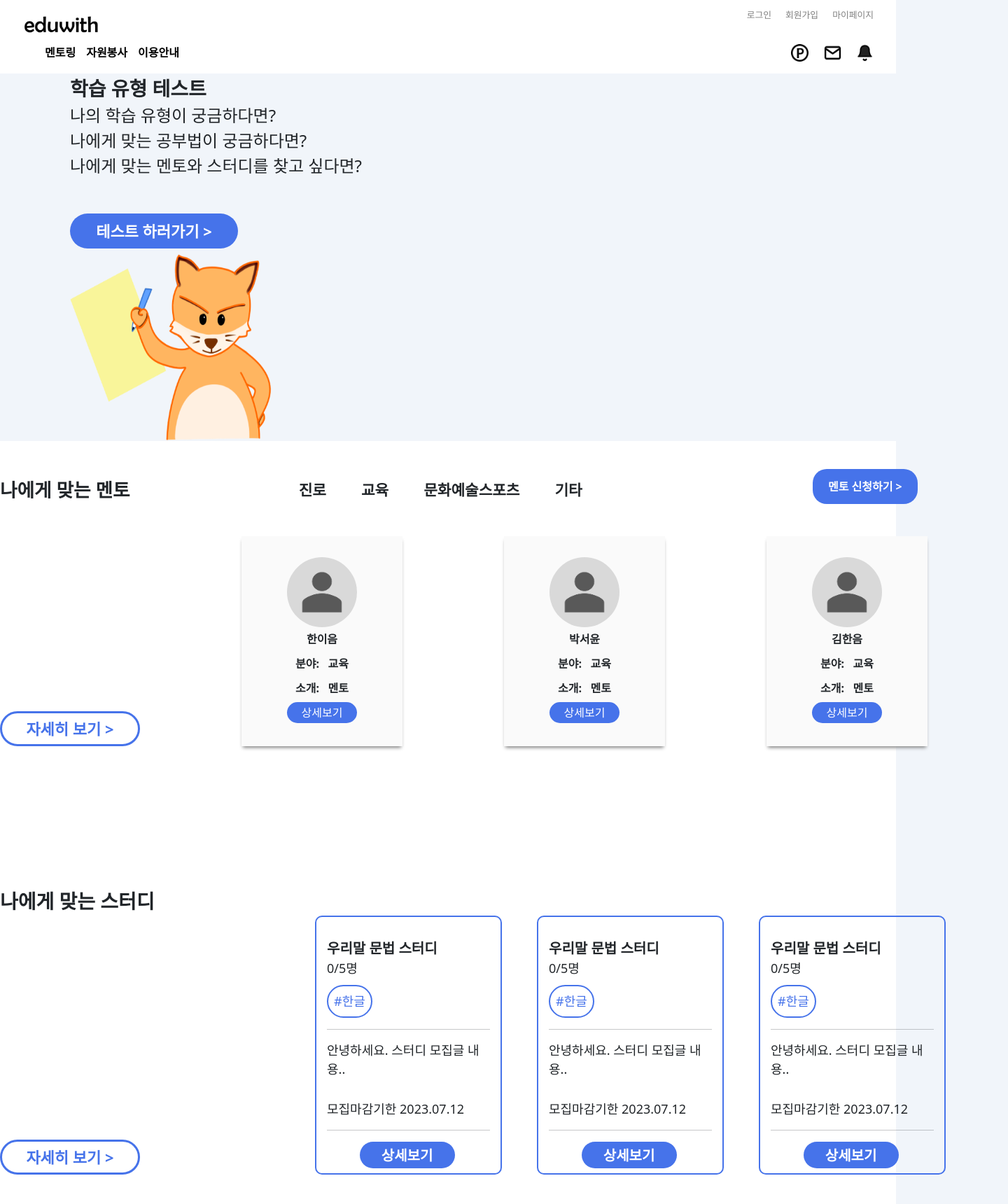
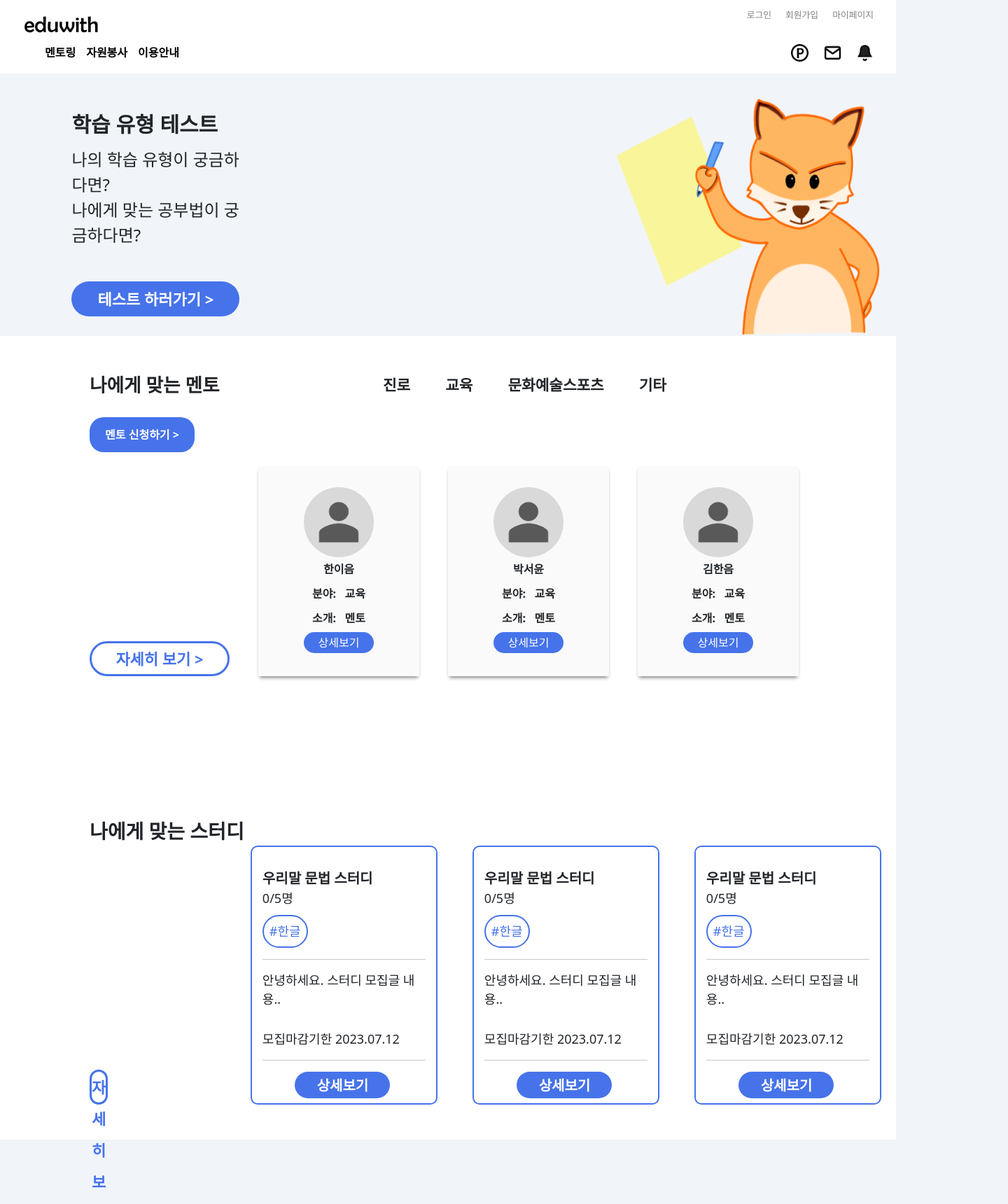
Before and after one commit to Eduwith/frontend, a React (Create React App) app: page / in a window 1280 px wide. Shown: the top 1720 px of the page at 70% size, 1440 px wide, since content can reach past the window. Built offline with nearby package versions, Linux system fonts and the light colour scheme; no server answers.

Commit message:
CHORE: update dashboard css

```diff
--- a/src/components/home/Home_Banner.js
+++ b/src/components/home/Home_Banner.js
@@ -6,15 +6,15 @@ function HomeBanner() {
 
     return (
         <div className={styles.ctn}>
-            <div className={styles.btitle}>학습 유형 테스트</div>
-                <div className={styles.btext}>나의 학습 유형이 궁금하다면? <br />
-                    나에게 맞는 공부법이 궁금하다면? <br />
-                    나에게 맞는 멘토와 스터디를 찾고 싶다면?</div>
+            <div className={styles.content}>
+                <div className={styles.btitle}>학습 유형 테스트</div>
+                <div className={styles.btext}>
+                    나의 학습 유형이 궁금하다면? <br />
+                    나에게 맞는 공부법이 궁금하다면?
+                </div>
                 <button className={styles.btntest}>테스트 하러가기 {">"}</button>
-                <img className={styles.imgFox} src={testfox} alt="여우" />
-            {/* <div className={styles.banner}>
-
-            </div> */}
+            </div>
+            <img className={styles.imgFox} src={testfox} alt="여우" />
         </div>
     );
 }
--- a/src/components/home/Home_Banner.module.css
+++ b/src/components/home/Home_Banner.module.css
@@ -1,25 +1,26 @@
 .ctn {
     /* width: 100%;
     height: 335px; */
-    padding: 0px 100px;
+    height: 375px;
+    padding: 0px 8%;
     background-color: #F1F5FA;
+    display: flex;
 }
-/* .banner{
-    width: 1440px;
-    margin: 0 auto;
-} */
 .btitle{
+    margin-top: 50px;
     font-weight: 600;
-    font-size: 28px;
+    font-size: 30px;
 }
 .btext{
+    margin-top: 10px;
     font-size: 24px;
 
 }
 .btntest{
     width: 240px;
     height: 50px;
-    margin-top: 50px;
+    margin-top: 20%;
+    /* margin-top: 70px; */
     margin-right: 60%;
 
     color: white;
@@ -33,8 +34,8 @@
     font-size: 22px;
 }
 .imgFox {
-    width: 305px;
-    height: 275px;
-    /* margin-left: 75%; */
-    /* margin-top: 4%; */
+    width: 400px;
+    height: 350px;
+    margin-left: 50%;
+    margin-top: 25px;
 }
--- a/src/components/home/Home_Study.module.css
+++ b/src/components/home/Home_Study.module.css
@@ -1,8 +1,9 @@
 .top{
     /* width: 100%;
     margin-left: 100px; */
-    width: 1440px;
-    margin: 0 auto;
+    /* width: 1440px;
+    margin: 0 auto; */
+    padding: 0 10%;
 }
 .title{
     font-weight: 600;
@@ -10,11 +11,9 @@
 }
 .middle{
     display: flex;
-    /* width: 100%;
-    margin-left: 100px; */
-    width: 1440px;
-    margin: 0 auto;
-    padding-bottom: 50px;
+    /* width: 1440px;
+    margin: 0 auto; */
+    padding: 0 10% 50px 10%;
 }
 .btndetail{
     width: 200px;
@@ -32,7 +31,8 @@
     color: #4673EA;
 }
 .studylist{
-    margin-left: 200px;
+    /* margin-left: 220px; */
+    margin-left: 15%;
     display: flex;
 }
 .studybox{
--- a/src/components/mentoring/Mento.module.css
+++ b/src/components/mentoring/Mento.module.css
@@ -9,9 +9,10 @@
   flex-flow: row wrap;
   justify-content: space-between;
   font-weight: 600;
-  width: 1440px;
+  /* width: 1440px;
   margin: 0 auto;
-  padding-top: 40px;
+  padding-top: 40px; */
+  padding: 40px 10% 0 10%;
   /* margin-left: 60px;
   margin-top: 40px; */
 }
@@ -73,9 +74,9 @@
 }
 
 .middle {
-  width: 1440px;
-  margin: 0 auto;
-  padding-bottom: 200px;
+  /* width: 1440px;
+  margin: 0 auto; */
+  padding: 0 10% 200px 10%;
   /* margin-bottom: 200px; */
   display: flex;
   justify-content: space-between;
```
